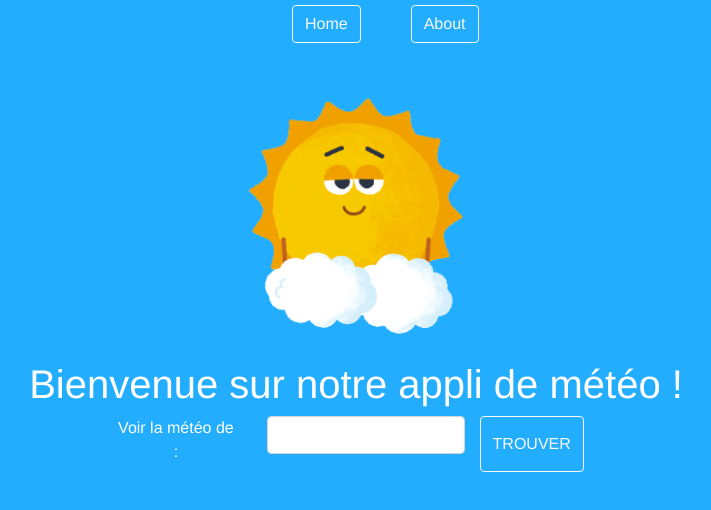
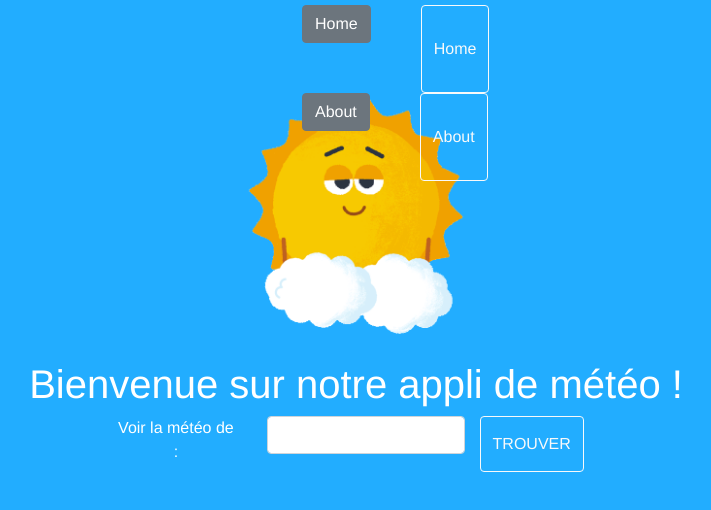
Before and after one commit to Ldqtheone/meteo-project, a Vue app: page / in a window 1280 px wide. Shown: the top 510 px of the page, without its empty margins (284-995 px from the left). Built offline with nearby package versions, Linux system fonts and the light colour scheme; what vue-async-computed would draw is missing.

Commit message:
Auto stash before merge of "dev" and "origin/dev"

```diff
--- a/src/App.vue
+++ b/src/App.vue
@@ -2,11 +2,13 @@
   <div id="app">
     <div class="nav">
       <router-link :to="{ name: 'Home' }" class="nav__link"
+        ><b-button class="button">Home</b-button></router-link
       >
         <b-button variant="outline-light">Home</b-button>
       </router-link
       >
       <router-link :to="{ name: 'About' }" class="nav__link"
+        ><b-button class="button">About</b-button></router-link
       >
         <b-button variant="outline-light">About</b-button>
       </router-link
```
